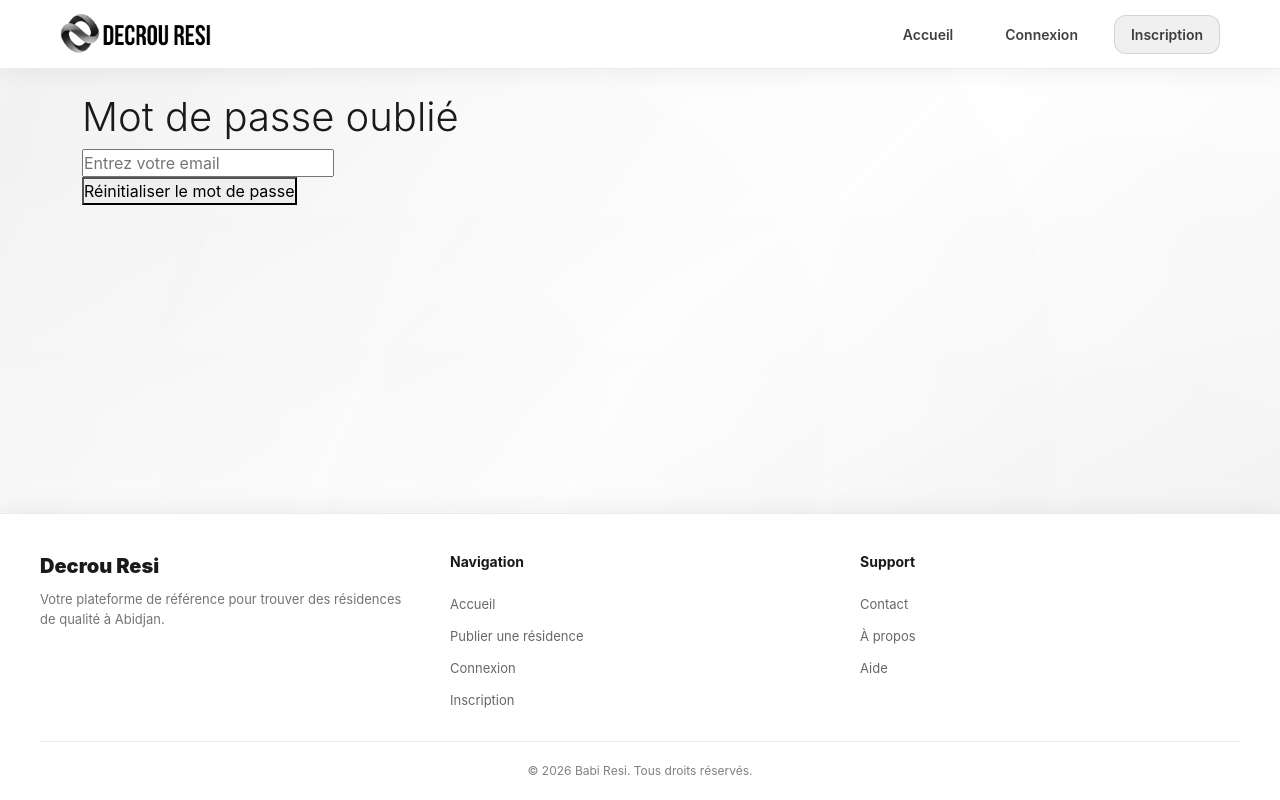
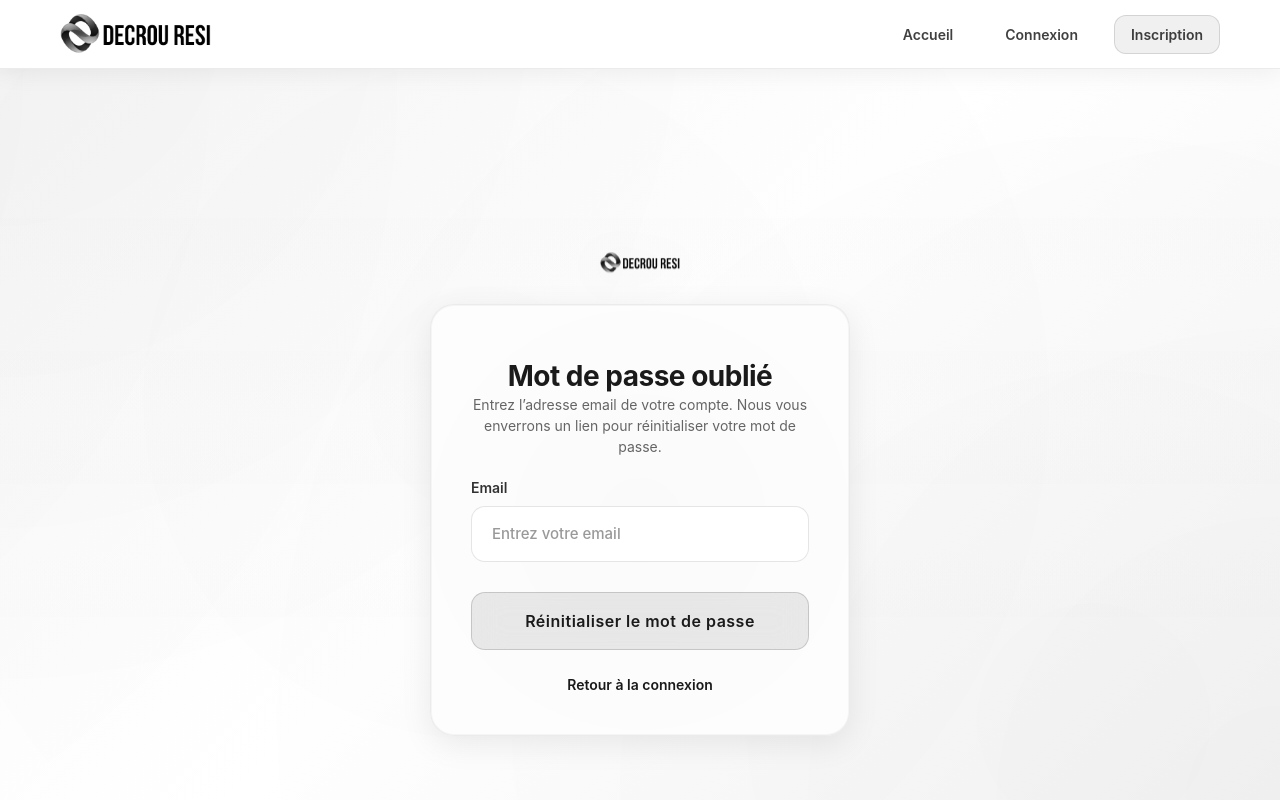
Before and after one commit to Oli1207/babiresi, a React (Vite) app in the folder frontend/: page /forgot-password in a window 1280 px wide. Shown: the top 800 px of the page. Built offline with nearby package versions, Linux system fonts and the light colour scheme; no server answers; what simple-zustand-devtools would draw is missing.

Commit message:
feat: enhance password reset flow with improved UI and validation

```diff
--- a/frontend/src/views/auth/CreateNewPassword.jsx
+++ b/frontend/src/views/auth/CreateNewPassword.jsx
@@ -1,49 +1,113 @@
 import React, { useState, useEffect } from 'react'
-import { useLocation, useNavigate } from 'react-router-dom'
+import { useLocation, useNavigate, Link } from 'react-router-dom'
 import apiInstance from '../../utils/axios'
 import Swal from 'sweetalert2'
+import logoImage from '../../assets/logo.png'
+import './login.css'
 
 function CreateNewPassword() {
     const location = useLocation()
     const navigate = useNavigate()
 
-    const [newPassword, setNewPassword] = useState("")
-    const [otp, setOtp] = useState("")
-    const [uidb64, setUidb64] = useState("")
-    const [resetToken, setResetToken] = useState("")
+    const [newPassword, setNewPassword] = useState('')
+    const [isLoading, setIsLoading] = useState(false)
+    const [otp, setOtp] = useState('')
+    const [uidb64, setUidb64] = useState('')
+    const [resetToken, setResetToken] = useState('')
 
     useEffect(() => {
         const query = new URLSearchParams(location.search)
-        setOtp(query.get("otp"))
-        setUidb64(query.get("uidb64"))
-        setResetToken(query.get("reset_token"))
+        setOtp(query.get('otp'))
+        setUidb64(query.get('uidb64'))
+        setResetToken(query.get('reset_token'))
     }, [location])
 
-    const handleSubmit = () => {
-        apiInstance.post(`user/password-reset-confirm/`, {
+    const handleSubmit = (e) => {
+        e.preventDefault()
+        if (!newPassword.trim()) {
+            Swal.fire({
+                icon: 'warning',
+                title: 'Erreur',
+                text: 'Veuillez entrer un nouveau mot de passe.',
+                position: 'center',
+                confirmButtonText: 'OK'
+            })
+            return
+        }
+
+        setIsLoading(true)
+        apiInstance
+            .post('user/password-reset-confirm/', {
                 otp,
                 uidb64,
                 reset_token: resetToken,
-            new_password: newPassword,
-        }).then((res) => {
-            Swal.fire("Succès", res.data.message, "success")
+                new_password: newPassword
+            })
+            .then((res) => {
+                Swal.fire({
+                    icon: 'success',
+                    title: 'Succès',
+                    text: res.data?.message || 'Votre mot de passe a été réinitialisé.',
+                    position: 'center',
+                    confirmButtonText: 'OK'
+                })
                 navigate('/login')
-        }).catch((err) => {
-            Swal.fire("Erreur", err.response?.data?.error || "Échec", "error")
             })
+            .catch((err) => {
+                Swal.fire({
+                    icon: 'error',
+                    title: 'Erreur',
+                    text: err.response?.data?.error || 'Échec de la réinitialisation.',
+                    position: 'center',
+                    confirmButtonText: 'OK'
+                })
+            })
+            .finally(() => setIsLoading(false))
     }
 
     return (
-        <div>
+        <div className="login-container">
+            <div className="login-logo">
+                <img src={logoImage} alt="Babi Resi" />
+            </div>
+
+            <div className="login-box">
                 <h2>Créer un nouveau mot de passe</h2>
+                <p className="forgot-intro">
+                    Choisissez un mot de passe sécurisé pour accéder à votre compte.
+                </p>
+
+                <form onSubmit={handleSubmit} className="login-form">
+                    <div className="form-group">
+                        <label htmlFor="new-password" className="form-label">Nouveau mot de passe</label>
                         <input
+                            id="new-password"
+                            name="newPassword"
                             type="password"
                             placeholder="Nouveau mot de passe"
                             value={newPassword}
                             onChange={(e) => setNewPassword(e.target.value)}
+                            className="input-field"
+                            autoComplete="new-password"
+                            disabled={isLoading}
                         />
-            <br />
-            <button onClick={handleSubmit}>Valider</button>
+                    </div>
+
+                    <button
+                        type="submit"
+                        className="login-btn"
+                        disabled={isLoading}
+                    >
+                        {isLoading ? 'Envoi en cours...' : 'Valider'}
+                    </button>
+                </form>
+
+                <div className="sign-up-prompt">
+                    <Link to="/login" className="forgot-back-link">
+                        Retour à la connexion
+                    </Link>
+                </div>
+            </div>
         </div>
     )
 }
--- a/frontend/src/views/auth/ForgotPassword.jsx
+++ b/frontend/src/views/auth/ForgotPassword.jsx
@@ -1,34 +1,95 @@
 import React, { useState } from 'react'
+import { Link } from 'react-router-dom'
 import apiInstance from '../../utils/axios'
 import Swal from 'sweetalert2'
+import logoImage from '../../assets/logo.png'
+import './login.css'
 
 function ForgotPassword() {
-    const [email, setEmail] = useState("")
+    const [email, setEmail] = useState('')
+    const [isLoading, setIsLoading] = useState(false)
 
-    const handleSubmit = () => {
+    const handleSubmit = (e) => {
+        e.preventDefault()
         if (!email) {
-            Swal.fire("Erreur", "Veuillez entrer une adresse email.", "warning")
+            Swal.fire({
+                icon: 'warning',
+                title: 'Erreur',
+                text: 'Veuillez entrer une adresse email.',
+                position: 'center',
+                confirmButtonText: 'OK'
+            })
             return
         }
 
-        apiInstance.get(`user/password-reset/${email}`).then((res) => {
-            Swal.fire("Succès", "Un lien de réinitialisation vous a été envoyé par mail.", "success")
-        }).catch((err) => {
-            Swal.fire("Erreur", "Une erreur est survenue. Vérifiez l'email saisi.", "error")
-        })
+        setIsLoading(true)
+        apiInstance
+            .get(`user/password-reset/${email}`)
+            .then(() => {
+                Swal.fire({
+                    icon: 'success',
+                    title: 'Succès',
+                    text: 'Un lien de réinitialisation vous a été envoyé par mail.',
+                    position: 'center',
+                    confirmButtonText: 'OK'
+                })
+                setEmail('')
+            })
+            .catch(() => {
+                Swal.fire({
+                    icon: 'error',
+                    title: 'Erreur',
+                    text: 'Une erreur est survenue. Vérifiez l\'email saisi.',
+                    position: 'center',
+                    confirmButtonText: 'OK'
+                })
+            })
+            .finally(() => setIsLoading(false))
     }
 
     return (
-        <div>
-            <h1>Mot de passe oublié</h1>
-            <input
-                onChange={(e) => setEmail(e.target.value)}
-                type="email"
-                placeholder='Entrez votre email'
-                value={email}
-            />
-            <br />
-            <button onClick={handleSubmit}>Réinitialiser le mot de passe</button>
+        <div className="login-container">
+            <div className="login-logo">
+                <img src={logoImage} alt="Babi Resi" />
+            </div>
+
+            <div className="login-box">
+                <h2>Mot de passe oublié</h2>
+                <p className="forgot-intro">
+                    Entrez l’adresse email de votre compte. Nous vous enverrons un lien pour réinitialiser votre mot de passe.
+                </p>
+
+                <form onSubmit={handleSubmit} className="login-form">
+                    <div className="form-group">
+                        <label htmlFor="forgot-email" className="form-label">Email</label>
+                        <input
+                            id="forgot-email"
+                            name="email"
+                            type="email"
+                            placeholder="Entrez votre email"
+                            value={email}
+                            onChange={(e) => setEmail(e.target.value)}
+                            className="input-field"
+                            autoComplete="email"
+                            disabled={isLoading}
+                        />
+                    </div>
+
+                    <button
+                        type="submit"
+                        className="login-btn"
+                        disabled={isLoading}
+                    >
+                        {isLoading ? 'Envoi en cours...' : 'Réinitialiser le mot de passe'}
+                    </button>
+                </form>
+
+                <div className="sign-up-prompt">
+                    <Link to="/login" className="forgot-back-link">
+                        Retour à la connexion
+                    </Link>
+                </div>
+            </div>
         </div>
     )
 }
--- a/frontend/src/views/auth/login.css
+++ b/frontend/src/views/auth/login.css
@@ -332,6 +332,47 @@ h2 {
   display: none;
 }
 
+/* Page Mot de passe oublié */
+.forgot-intro {
+  color: rgba(0, 0, 0, 0.6);
+  font-size: 14px;
+  line-height: 1.5;
+  margin: -8px 0 20px 0;
+  text-align: center;
+  position: relative;
+  z-index: 1;
+}
+
+.forgot-back-link {
+  color: #1a1a1a;
+  text-decoration: none;
+  font-weight: 600;
+  transition: all 0.3s ease;
+  position: relative;
+  padding: 0 4px;
+}
+
+.forgot-back-link::after {
+  content: '';
+  position: absolute;
+  bottom: -2px;
+  left: 0;
+  width: 0;
+  height: 2px;
+  background: rgba(0, 0, 0, 0.6);
+  transition: width 0.3s ease;
+  pointer-events: none;
+  z-index: 0;
+}
+
+.forgot-back-link:hover {
+  color: #000000;
+}
+
+.forgot-back-link:hover::after {
+  width: 100%;
+}
+
 /* Lien mot de passe oublié */
 .forgot-password {
   color: rgba(0, 0, 0, 0.55);
```
Lines whose indentation alone changed are shown as unchanged.
